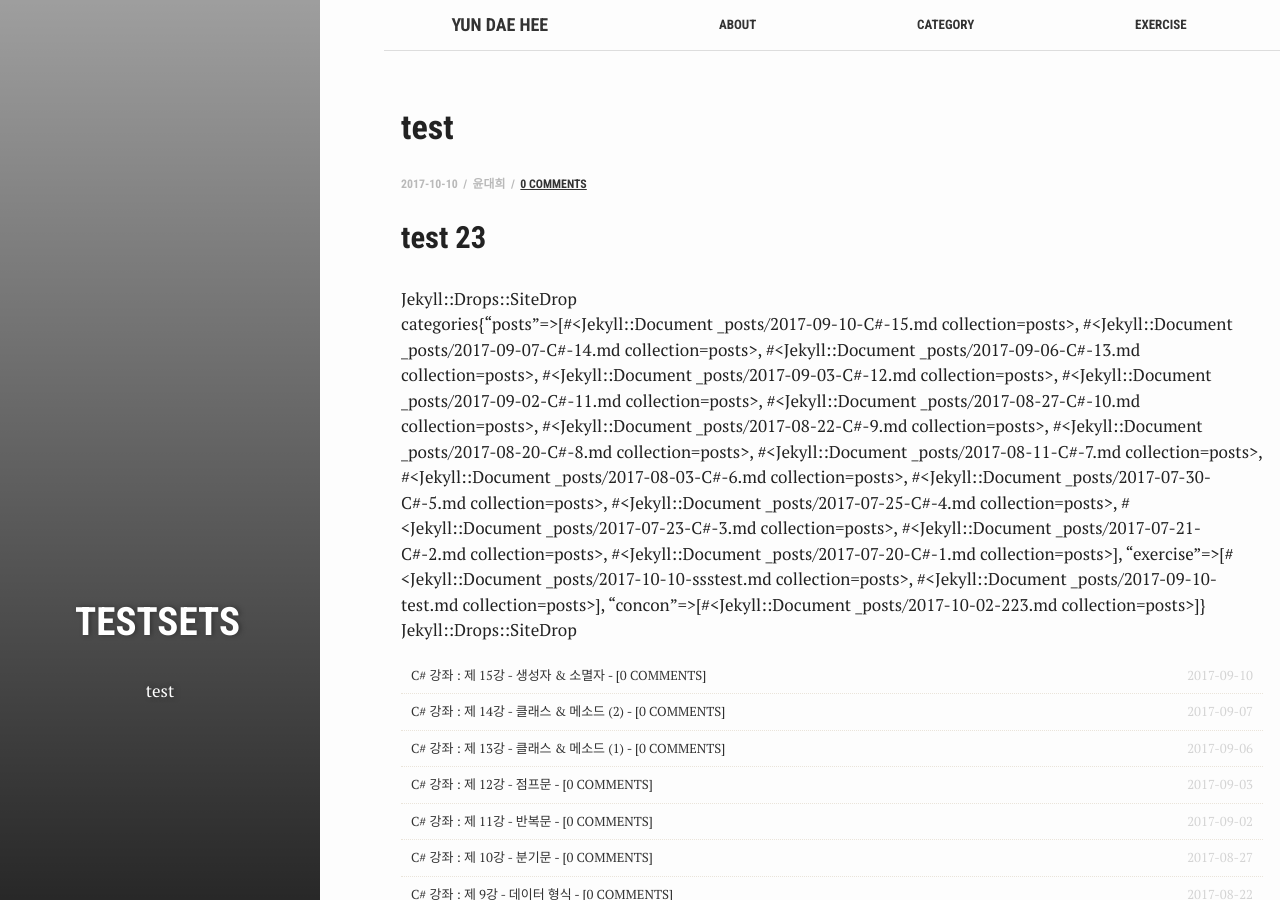
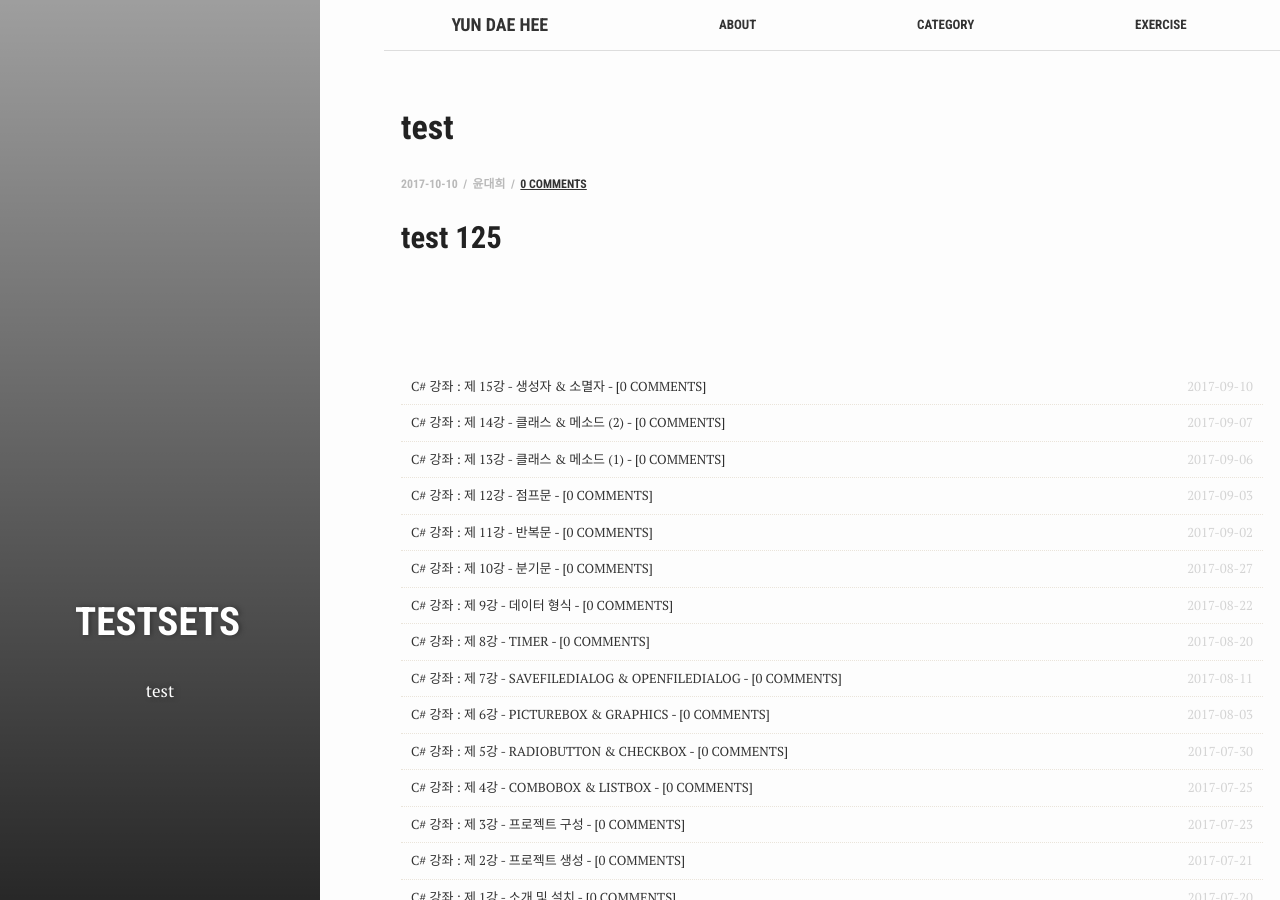
Before and after one commit to test076923/test076923.github.io, a Jekyll site: the page built from _posts/2017-10-10-ssstest.md, in a window 1280 px wide and 900 px high. Built offline with Jekyll 4.4.1, drawn with Linux system fonts in a browser that asks for light colours; comment, search, counter and statistics services are not loaded.

Commit message:
Update 2017-10-10-ssstest.md

```diff
--- a/_posts/2017-10-10-ssstest.md
+++ b/_posts/2017-10-10-ssstest.md
@@ -11,13 +11,13 @@ tags: ['testsets']
 author: 윤대희
 ---
 
-## test 23 ##
+## test 125 ##
 
-{{ site | posts | categories }}
+{{ posts | categories }}
 <br>
-{{ site | categories | first }}
+{{ categories | first }}
 <br>
-{{ site | tags | categories }}
+{{ categories }}
 
 
 
```
